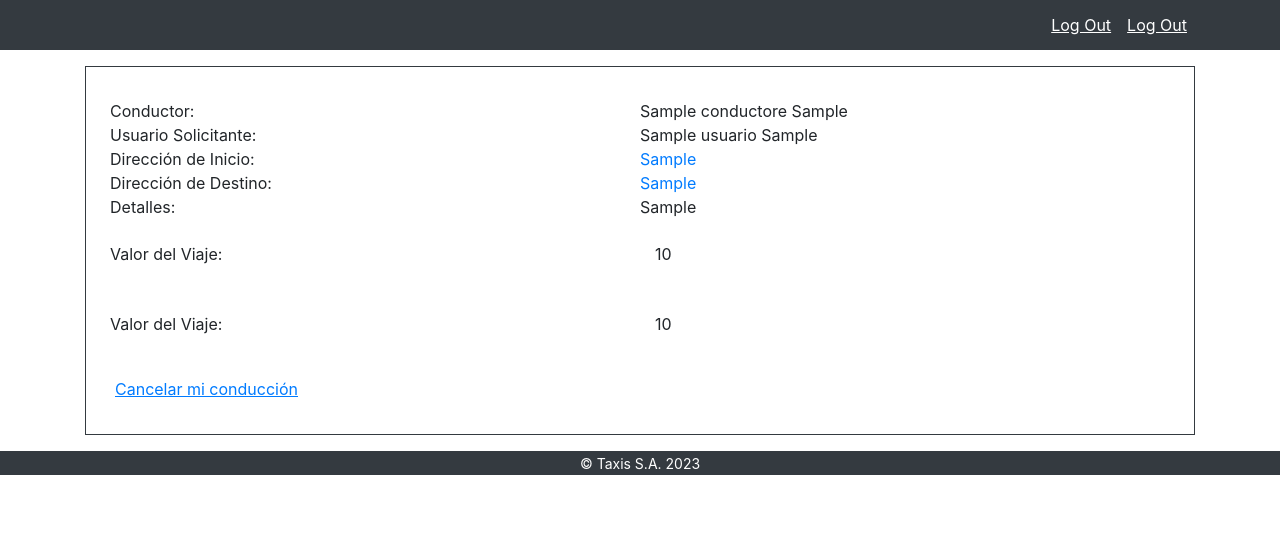
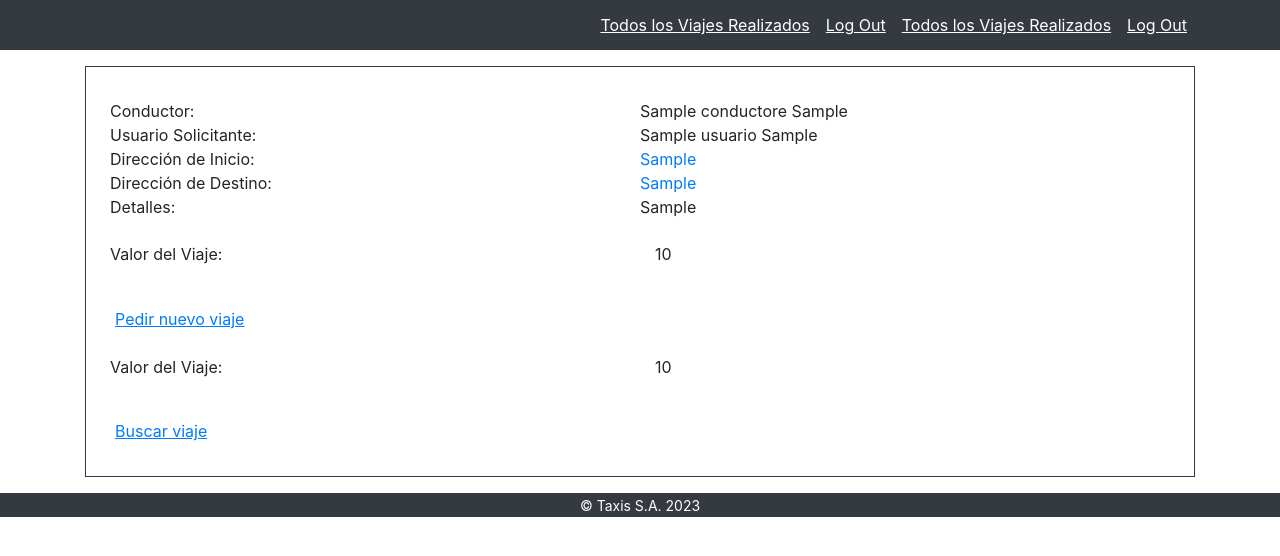
Before and after one commit to ChristianVargasRodriguez/taxi_empresa, a Flask app: page /viaje/en_curso/1/ in a window 1280 px wide. Shown: the top 556 px of the page. Run offline with Flask 3, Linux system fonts and the light colour scheme; the visitor is signed in with stand-in values (Sample User, id 1); tables that the repository leaves empty hold one stand-in row (values such as "Sample post").

Commit message:
final final individual

```diff
--- a/flask_app/controllers/viajes.py
+++ b/flask_app/controllers/viajes.py
@@ -103,3 +103,17 @@ def delete_viaje(viaje_id):
 def editar_valor_viaje(viaje_id):
     Ride.update_valor_viaje(request.form)
     return redirect(f"/viaje/en_curso/{viaje_id}/")
+
+
+@app.route('/todos_los_viajes')
+def todos_los_viajes():
+    viajes = Ride.get_all()
+    todo_viajes = []
+
+    for t in viajes:
+        if (t.id):
+            todo_viajes.append(t)
+
+
+    print(viajes)
+    return render_template("todo_viajes.html", viajes=viajes, todo_viajes=todo_viajes)
--- a/flask_app/templates/dashboard_taxista.html
+++ b/flask_app/templates/dashboard_taxista.html
@@ -47,7 +47,7 @@
         <h3 class="text-center">Viaje En Curso</h3>
         <hr class="bg-warning" />
     {% for viaje in viajes_con_conductor %}
-        {% if session.conductor_id == viaje.conductor_id %}
+        {% if session.conductor_id == viaje.conductor_id and viaje.valor_viaje == None %}
         <div class="p-2 border border-round border-light mb-4 bg-dark">
             <table class="table table-borderless mb-0 text-white">
                 <tbody>
--- a/flask_app/templates/navbar.html
+++ b/flask_app/templates/navbar.html
@@ -24,13 +24,20 @@
                 </li>
                 {% else %}
 
+
                 {% if session.usuario_id %}
+                <li class="nav-item active">
+                    <a class="nav-link" href="/todos_los_viajes"><u>Todos los Viajes Realizados</u></a>
+                </li>
                 <li class="nav-item">
                 <a class="nav-link active" href="/logout"><u>Log Out</u></a>
                 </li>
                 {% endif %}
 
                 {% if session.conductor_id %}
+                <li class="nav-item active">
+                    <a class="nav-link" href="/todos_los_viajes"><u>Todos los Viajes Realizados</u></a>
+                </li>
                 <li class="nav-item">
                 <a class="nav-link active" href="/logout"><u>Log Out</u></a>
                 </li>
--- a/flask_app/templates/viaje_en_curso.html
+++ b/flask_app/templates/viaje_en_curso.html
@@ -40,16 +40,21 @@
                 <p> {{ viaje[0]['valor_viaje'] }} </p>
             </div>
         </div>
-            {% if viaje[0]['valor_viaje'] == NULL %}
+            {% if viaje[0]['valor_viaje'] == None %}
             <div class="mt-3">
                 <a href="/viajes/{{viaje[0]['id']}}/editar" class="btn btn-link p-0 mx-1"><u>Editar</u></a>
+            </div>
+            {% endif %}
+            {% if viaje[0]['valor_viaje'] != None %}
+            <div class="mt-3">
+                <a href="/pedir_viaje" class="btn btn-link p-0 mx-1"><u>Pedir nuevo viaje</u></a>
             </div>
             {% endif %}
 
         {% endif %}
         {% if session.conductor_id == viaje[0]['conductor_id']%}
         <div class="mt-3">
-            {% if viaje[0]['valor_viaje'] == NULL %}
+            {% if viaje[0]['valor_viaje'] == None %}
             <form action="/viajes/{{viaje[0]['id']}}/valor" method="post">
                 <div class="form-group row">
                     <label for="valor_viaje" class="col-sm-4 col-form-label">Valor del Viaje:</label>
@@ -64,6 +69,9 @@
                     </div>
                 </div>
             </form>
+            <div class="mt-3">
+                <a href="/viajes/{{viaje[0]['id']}}/cancel_driver" class="btn btn-link p-0 mx-1"><u>Cancelar mi conducción</u></a>
+            </div>
             {% else %}
             <div class="form-group row">
                 <p class="col-sm-6 col-form-label">Valor del Viaje:</p>
@@ -73,10 +81,11 @@
             </div>
             {% endif %}
         </div>
-
-        <div class="mt-3">
-            <a href="/viajes/{{viaje[0]['id']}}/cancel_driver" class="btn btn-link p-0 mx-1"><u>Cancelar mi conducción</u></a>
-        </div>
+            {% if viaje[0]['valor_viaje'] != None %}
+            <div class="mt-3">
+                <a href="/viajes/disponibles" class="btn btn-link p-0 mx-1"><u>Buscar viaje</u></a>
+            </div>
+            {% endif %}
         {% endif %}
         </div>
     </div>
```
Also changed, not shown: flask_app/models/viaje.py (+3 -22 lines), flask_app/templates/todo_viajes.html (added, +32 -0 lines).
